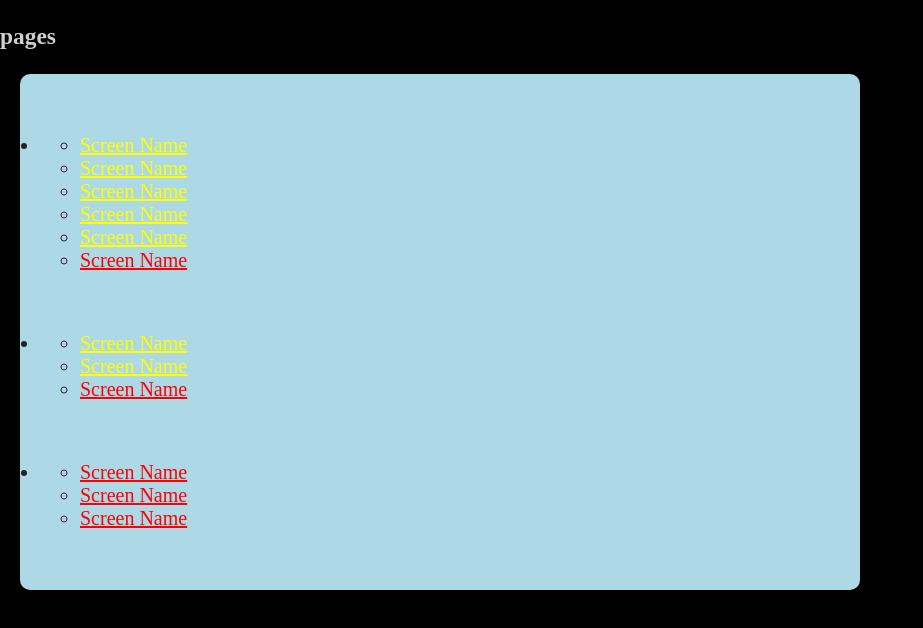
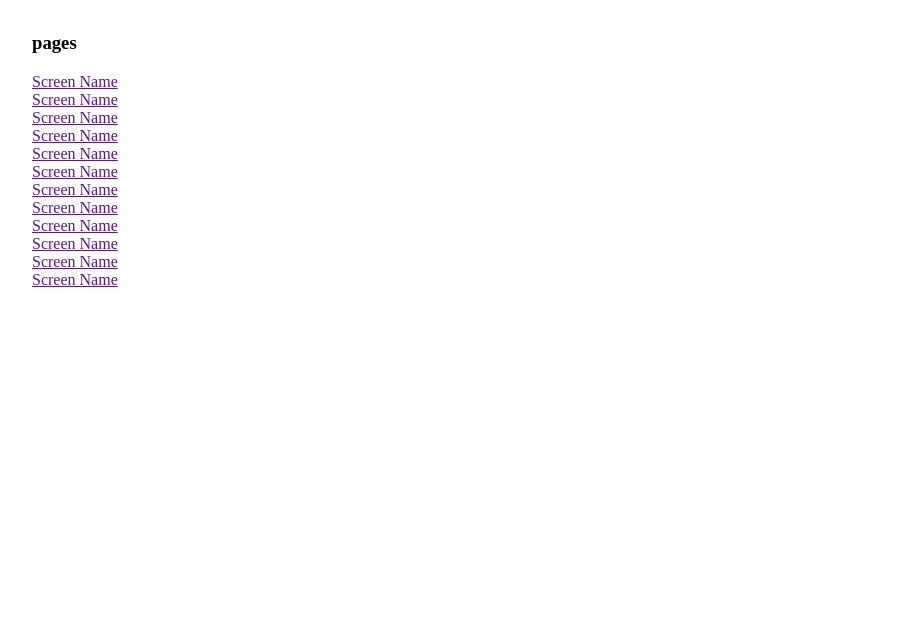
Before and after one commit to guyjin/weblabSpring2017, a website: page tools/index.html in a window 1280 px wide. Shown: the whole page, without its empty margins (0-923 px from the left). Drawn offline with Linux system fonts and the light colour scheme.

Commit message:
compiled css

```diff
--- a/tools/css/styles.css
+++ b/tools/css/styles.css
@@ -6,26 +6,10 @@ ol {
   padding: 0; }
 
 body {
-  font-size: 20px;
-  font-family: serif;
-  background-color: #000;
-  color: #cfcfcf;
-  width: 100%; }
+  margin: 2em; }
 
-p, ul {
-  padding: 1em;
-  background-color: #ccc;
-  color: #222;
-  margin: 1em;
-  width: 62.5%;
-  -webkit-border-radius: 10px;
-  -moz-border-radius: 10px;
-  -ms-border-radius: 10px;
-  border-radius: 10px; }
-
-ul {
-  background-color: lightblue; }
-  ul li a {
-    color: yellow; }
-  ul li:last-child a {
-    color: red; }
+ul,
+li {
+  margin: 0;
+  padding: 0;
+  list-style: none; }
```
